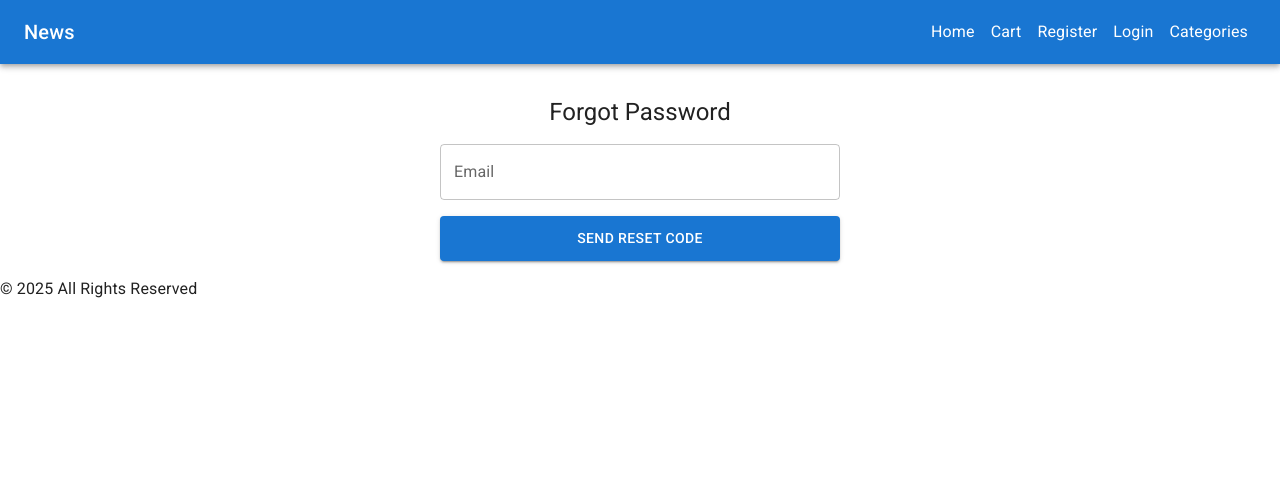
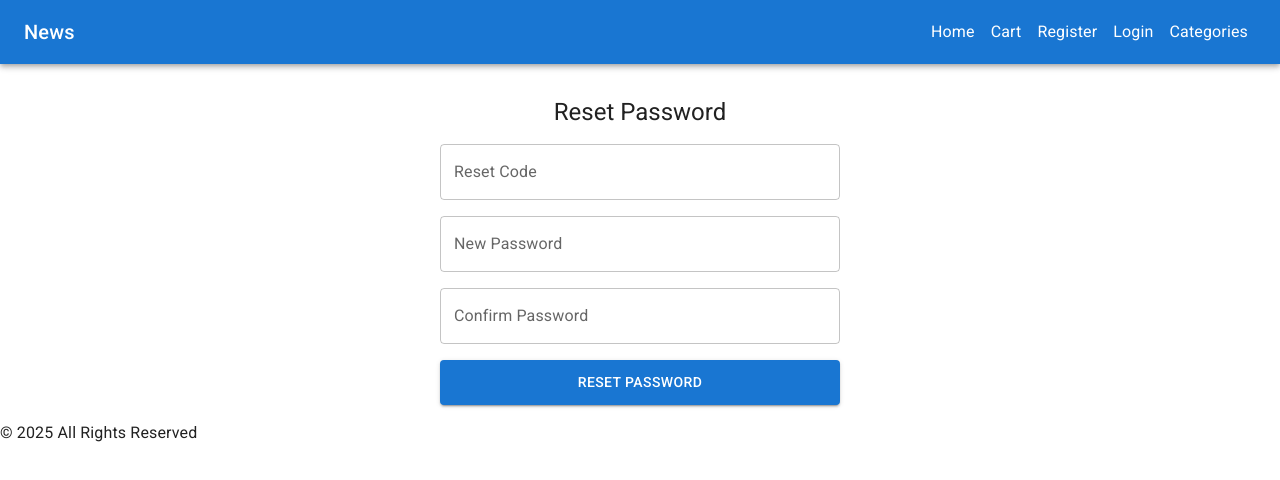
Before and after one commit to IbrahimCSKhader/E-commerce-REACT, a React (Vite) app: page /Auth/reset-password in a window 1280 px wide. Shown: the top 480 px of the page. Built offline with nearby package versions, Linux system fonts and the light colour scheme.

Commit message:
reset pass

```diff
--- a/src/pages/ForgetPassword/ForgetPassword.jsx
+++ b/src/pages/ForgetPassword/ForgetPassword.jsx
@@ -1,33 +1,44 @@
-import React from 'react'
-import { useForm } from 'react-hook-form'
-import axiosInstance from '../../API/axiosInstance'
-import { useNavigate } from 'react-router'
-import { yupResolver } from '@hookform/resolvers/yup'
-import { Box, TextField, Typography, Button } from '@mui/material'
-import { LoginSchema } from '../../validation/LoginValidation'
-import CircularProgress from "@mui/material/CircularProgress";
+import React from "react";
+import { useForm } from "react-hook-form";
+import axiosInstance from "../../API/axiosInstance";
+import { useNavigate } from "react-router-dom";
+import { yupResolver } from "@hookform/resolvers/yup";
+import {
+  Box,
+  TextField,
+  Typography,
+  Button,
+  CircularProgress,
+} from "@mui/material";
+import { LoginSchema } from "../../validation/LoginValidation";
+
 export default function ForgetPassword() {
-  const ForgotPassword = LoginSchema.pick(['email']);
   const navigate = useNavigate();
+  const ForgotPasswordSchema = LoginSchema.pick(["email"]);
 
   const {
     register,
     handleSubmit,
     formState: { errors, isSubmitting },
   } = useForm({
-    resolver: yupResolver(ForgotPassword),
+    resolver: yupResolver(ForgotPasswordSchema),
   });
 
   const onSubmit = async (values) => {
+      console.log("SUBMIT CLICKED");
+
     try {
-      await axiosInstance.post('/auth/Account/SendCode', {
+
+      await axiosInstance.post("Auth/Account/SendCode", {
         email: values.email,
       });
 
-      localStorage.setItem('emailForReset', values.email);
-      navigate('/Auth/reset-password');
+      localStorage.setItem("emailForReset", values.email);
+
+      console.log("NAVIGATE NOW");
+navigate("/Auth/reset-password");
     } catch (error) {
-      console.error('Error sending reset email', error);
+      console.error("Error sending reset email", error);
     }
   };
 
@@ -57,15 +68,15 @@ export default function ForgetPassword() {
       />
 
       <Button
+        type="submit"
         variant="contained"
-  type="submit"
         disabled={isSubmitting}
         sx={{ height: 45 }}
       >
         {isSubmitting ? (
           <CircularProgress size={24} color="inherit" />
         ) : (
-    "Send Reset Link"
+          "Send Reset Code"
         )}
       </Button>
     </Box>
--- a/src/pages/ForgetPassword/ResetPassword.jsx
+++ b/src/pages/ForgetPassword/ResetPassword.jsx
@@ -10,34 +10,56 @@ import {
   Button,
   CircularProgress,
 } from "@mui/material";
-import { LoginSchema } from "../../validation/LoginValidation";
+import * as yup from "yup";
 
-export default function ForgetPassword() {
+const ResetSchema = yup
+  .object({
+    code: yup.string().required("Reset code is required"),
+    password: yup
+      .string()
+      .required("Password Is Required")
+      .min(8, "password must be at least 8 characters")
+      .matches(/[A-Z]/, "Must contain at least one uppercase letter")
+      .matches(/[a-z]/, "Must contain at least one lowercase letter")
+      .matches(/\d/, "Must contain at least one number")
+      .matches(/[@$!%*?&]/, "Must contain at least one special character"),
+    confirmPassword: yup
+      .string()
+      .oneOf([yup.ref("password"), null], "Passwords must match")
+      .required("Confirm Password Is Required"),
+  })
+  .required();
+
+export default function ResetPassword() {
   const navigate = useNavigate();
-
-  // نستخدم نفس validation تبع الإيميل
-  const ForgotPasswordSchema = LoginSchema.pick(["email"]);
 
   const {
     register,
     handleSubmit,
     formState: { errors, isSubmitting },
   } = useForm({
-    resolver: yupResolver(ForgotPasswordSchema),
+    resolver: yupResolver(ResetSchema),
   });
 
   const onSubmit = async (values) => {
     try {
-      await axiosInstance.post("Auth/Account/SendCode", {
-        email: values.email,
+      const email = localStorage.getItem("emailForReset");
+      if (!email) {
+        console.error("No email found for reset in localStorage");
+        navigate("/Auth/forgot-password");
+        return;
+      }
+
+      await axiosInstance.post("/auth/Account/ResetPassword", {
+        email,
+        code: values.code,
+        newPassword: values.password,
       });
 
-      localStorage.setItem("emailForReset", values.email);
-
-      // ❗ مهم: lowercase
-      navigate("/auth/reset-password");
+      // on success, navigate to login
+      navigate("/Auth/login");
     } catch (error) {
-      console.error("Error sending reset email", error);
+      console.error("Error resetting password", error);
     }
   };
 
@@ -55,15 +77,33 @@ export default function ForgetPassword() {
       }}
     >
       <Typography variant="h5" textAlign="center">
-        Forgot Password
+        Reset Password
       </Typography>
 
       <TextField
-        label="Email"
+        label="Reset Code"
         fullWidth
-        {...register("email")}
-        error={!!errors.email}
-        helperText={errors.email?.message}
+        {...register("code")}
+        error={!!errors.code}
+        helperText={errors.code?.message}
+      />
+
+      <TextField
+        label="New Password"
+        type="password"
+        fullWidth
+        {...register("password")}
+        error={!!errors.password}
+        helperText={errors.password?.message}
+      />
+
+      <TextField
+        label="Confirm Password"
+        type="password"
+        fullWidth
+        {...register("confirmPassword")}
+        error={!!errors.confirmPassword}
+        helperText={errors.confirmPassword?.message}
       />
 
       <Button
@@ -75,7 +115,7 @@ export default function ForgetPassword() {
         {isSubmitting ? (
           <CircularProgress size={24} color="inherit" />
         ) : (
-          "Send Reset Code"
+          "Reset Password"
         )}
       </Button>
     </Box>
```
Lines whose indentation alone changed are shown as unchanged.
